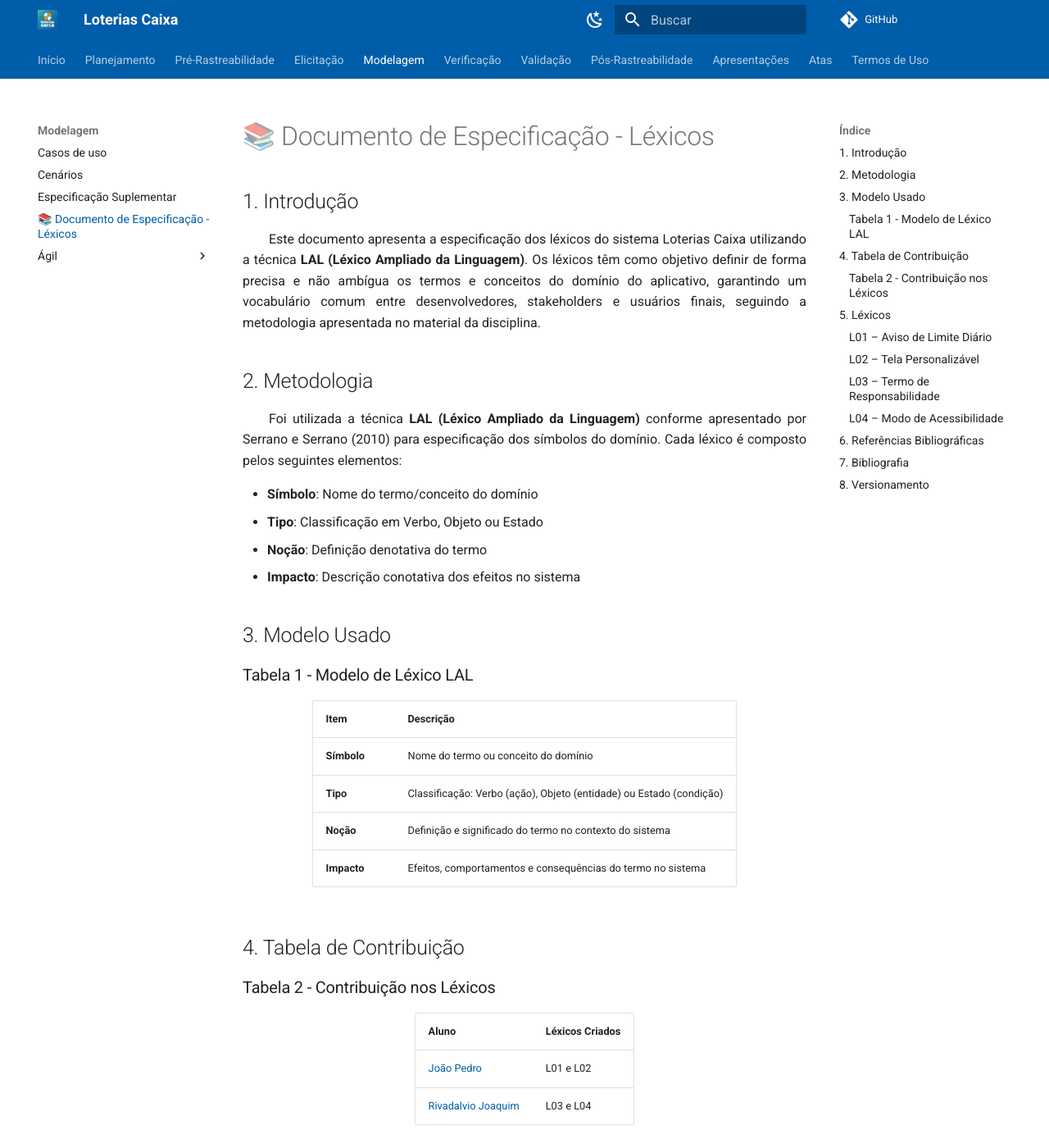
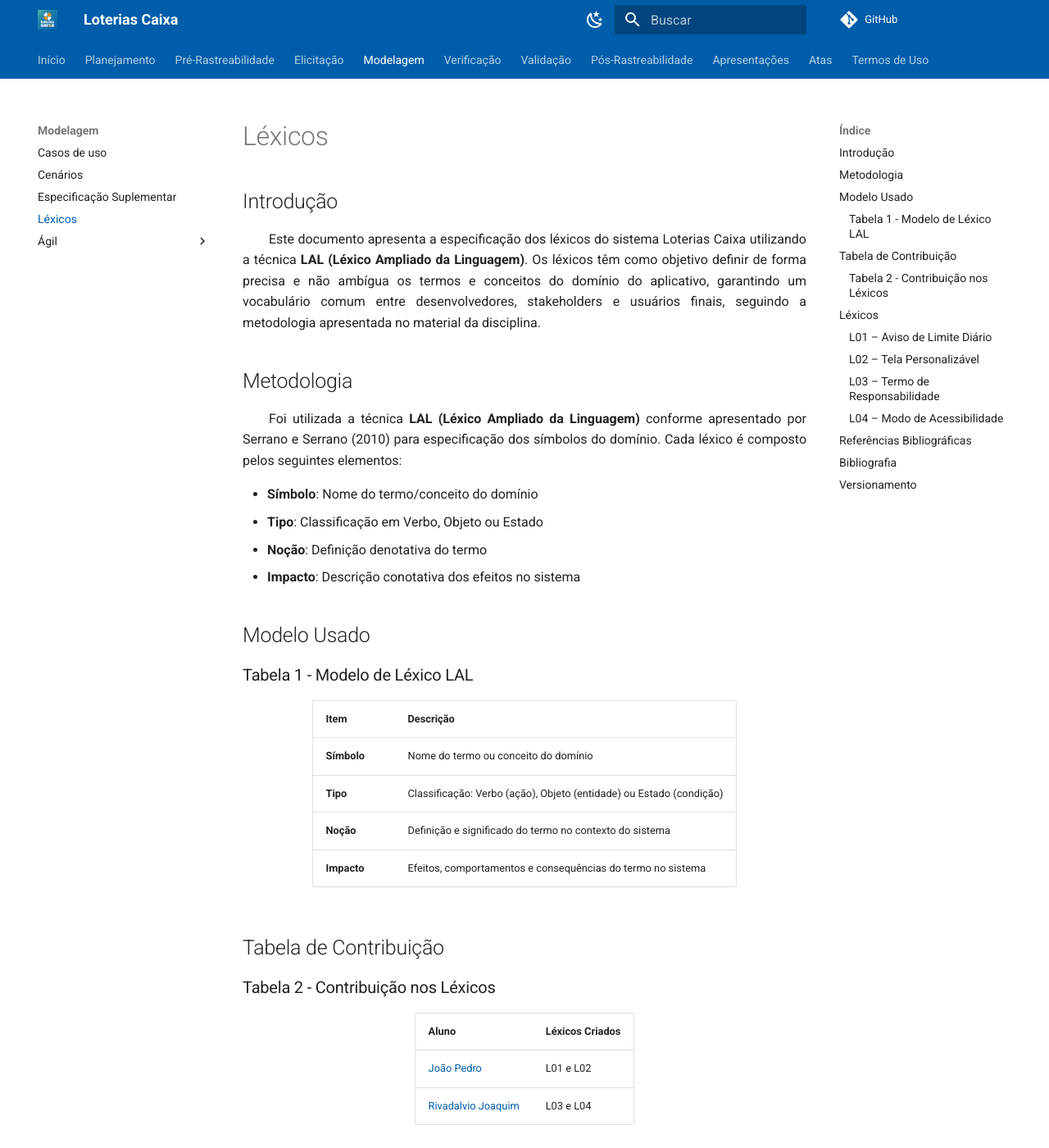
Before and after one commit to Requisitos-de-Software/2025.2-LoteriasCaixa, an MkDocs documentation site: the page built from docs/Modelagem/Léxicos.md, in a window 1280 px wide and 1400 px high. Shown: the whole window at 82% size. Built offline with MkDocs 1.6.1 and Material for MkDocs 9.7.7, drawn with Linux system fonts in a browser that asks for light colours; comment, search, counter and statistics services are not loaded; some of the changed text lies outside the part shown.

```diff
--- a/docs/Modelagem/Léxicos.md
+++ b/docs/Modelagem/Léxicos.md
@@ -1,10 +1,8 @@
-# 📚 Documento de Especificação - Léxicos
-
-## 1. Introdução
+## Introdução
 
 Este documento apresenta a especificação dos léxicos do sistema Loterias Caixa utilizando a técnica **LAL (Léxico Ampliado da Linguagem)**. Os léxicos têm como objetivo definir de forma precisa e não ambígua os termos e conceitos do domínio do aplicativo, garantindo um vocabulário comum entre desenvolvedores, stakeholders e usuários finais, seguindo a metodologia apresentada no material da disciplina.
 
-## 2. Metodologia
+## Metodologia
 
 Foi utilizada a técnica **LAL (Léxico Ampliado da Linguagem)** conforme apresentado por Serrano e Serrano (2010) para especificação dos símbolos do domínio. Cada léxico é composto pelos seguintes elementos:
 
@@ -13,7 +11,7 @@ Foi utilizada a técnica **LAL (Léxico Ampliado da Linguagem)** conforme aprese
 - **Noção**: Definição denotativa do termo
 - **Impacto**: Descrição conotativa dos efeitos no sistema
 
-## 3. Modelo Usado
+## Modelo Usado
 
 ### Tabela 1 - Modelo de Léxico LAL
 
@@ -24,7 +22,7 @@ Foi utilizada a técnica **LAL (Léxico Ampliado da Linguagem)** conforme aprese
 | **Noção** | Definição e significado do termo no contexto do sistema |
 | **Impacto** | Efeitos, comportamentos e consequências do termo no sistema |
 
-## 4. Tabela de Contribuição
+## Tabela de Contribuição
 
 ### Tabela 2 - Contribuição nos Léxicos
 
@@ -33,7 +31,7 @@ Foi utilizada a técnica **LAL (Léxico Ampliado da Linguagem)** conforme aprese
 | [João Pedro](https://github.com/Jadequilin) | L01 e L02 |
 | [Rivadalvio Joaquim](https://github.com/RivaFilho) | L03 e L04 |
 
-## 5. Léxicos
+## Léxicos
 
 ### L01 – Aviso de Limite Diário
 
@@ -88,15 +86,15 @@ Autor: [Rivadalvio Joaquim](https://github.com/RivaFilho)
 | **Noção** | Configuração especial da interface que amplia elementos visuais, aumenta contraste e simplifica a navegação para usuários idosos ou com deficiência visual |
 | **Impacto** | - Aumenta significativamente o tamanho de fontes e botões<br>- Ativa esquema de cores de alto contraste<br>- Simplifica a estrutura de menus e navegação<br>- Oferece suporte a leitores de tela e navegação por voz |
 
-## 6. Referências Bibliográficas
+## Referências Bibliográficas
 
 > SERRANO, Milene; SERRANO, Maurício. Requisitos - Aula 10. Disponível em: <https://aprender3.unb.br/pluginfile.php/3210627/mod_resource/content/1/Aula%2010.pdf>. Acesso em: 11/10/2025.
 
-## 7. Bibliografia
+## Bibliografia
 
 > SERRANO, Milene; SERRANO, Maurício. Requisitos - Aula 10. Disponível em: <https://aprender3.unb.br/pluginfile.php/3210627/mod_resource/content/1/Aula%2010.pdf>. Acesso em: 11/10/2025.
 
-## 8. Versionamento
+## Versionamento
 
 | Versão | Data | Autor | Descrição | Revisor |
 |--------|------|--------|-----------|---------|
```
Also changed, not shown: site/404.html, site/Apresentações/index.html, site/index.html, site/search/search_index.json, site/sitemap.xml, 1 other file.
